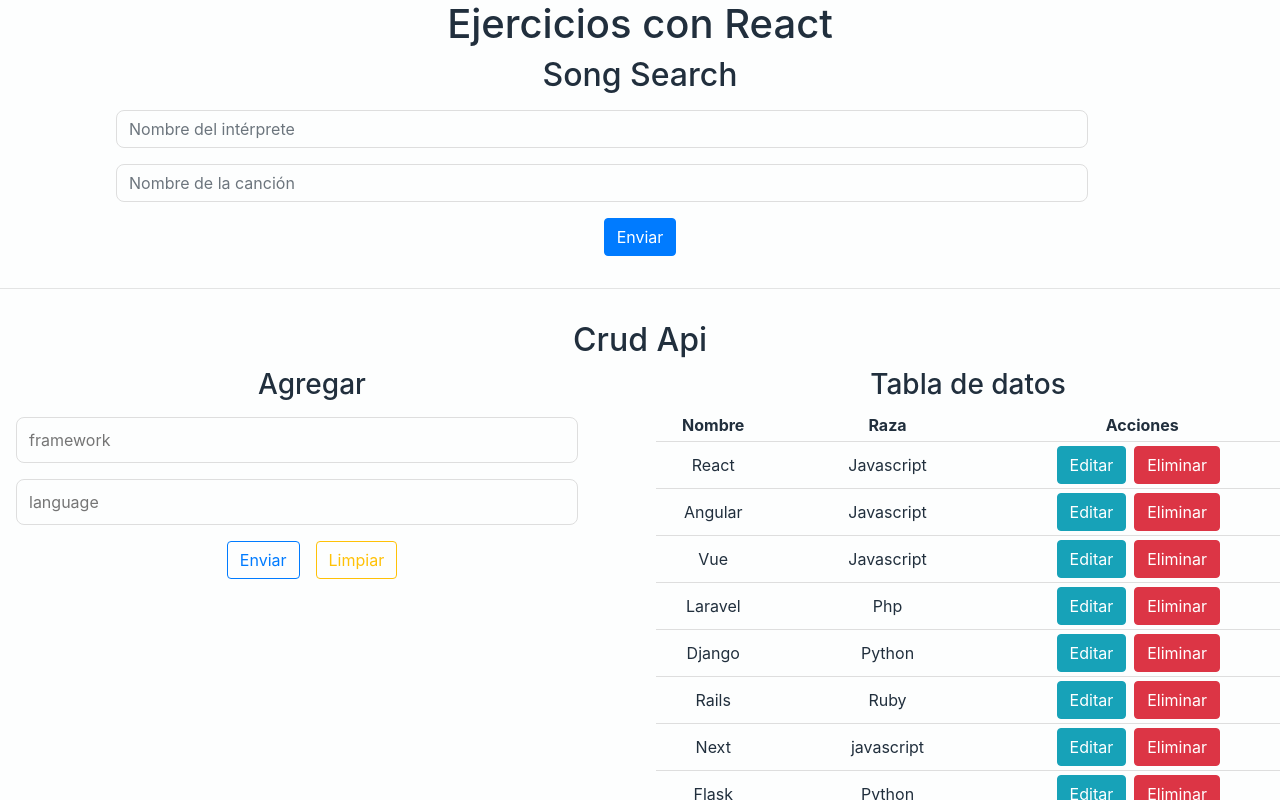
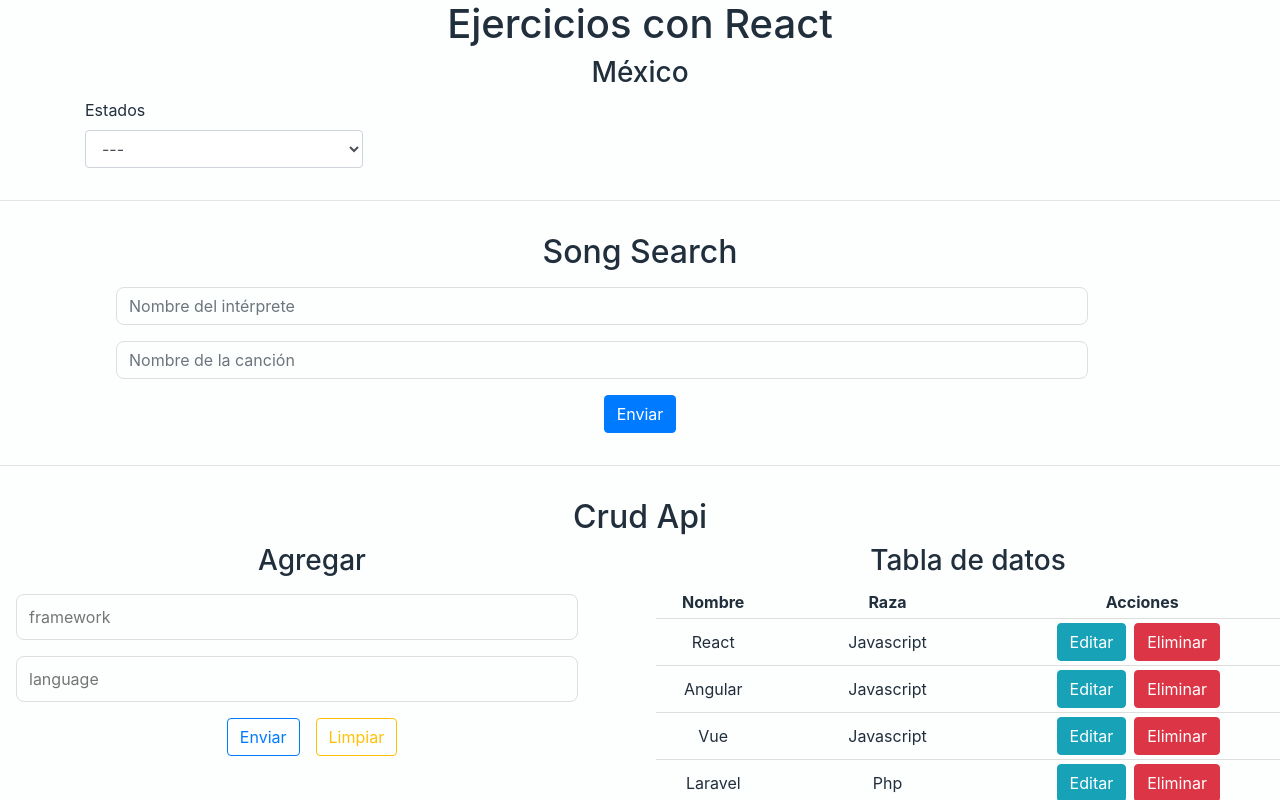
Before and after one commit to BlueDiU/ejercicio-React, a React (Create React App) app: page / in a window 1280 px wide. Shown: the top 800 px of the page. Built offline with nearby package versions, Linux system fonts and the light colour scheme; data requests are answered from the project's data file.

Commit message:
custom hook + abortController

```diff
--- a/src/App.js
+++ b/src/App.js
@@ -1,11 +1,14 @@
 import CrudApi from './components/CrudApi';
 import CrudApp from './components/CrudApp';
+import NestedSelects from './components/NestedSelects';
 import SongSearch from './components/SongSearch';
 
 function App() {
   return (
     <>
       <h1>Ejercicios con React</h1>
+      <NestedSelects />
+      <hr />
       <SongSearch />
       <hr />
       <CrudApi />
--- /dev/null
+++ b/src/components/NestedSelects.js
@@ -0,0 +1,45 @@
+import React, { useState } from 'react';
+
+import SelectList from './selects/SelectList';
+
+function NestedSelects() {
+  const [state, setState] = useState('');
+  const [town, setTown] = useState('');
+  const [suburb, setSuburb] = useState('');
+
+  return (
+    <div className="container">
+      <h3>México</h3>
+
+      <SelectList
+        title="Estados"
+        url=""
+        handleChange={(e) => {
+          setState(e.target.value);
+        }}
+      />
+
+      {state && (
+        <SelectList
+          title="Municipios"
+          url=""
+          handleChange={(e) => {
+            setTown(e.target.value);
+          }}
+        />
+      )}
+
+      {town && (
+        <SelectList
+          title="Colonias"
+          url=""
+          handleChange={(e) => {
+            setSuburb(e.target.value);
+          }}
+        />
+      )}
+    </div>
+  );
+}
+
+export default NestedSelects;
--- /dev/null
+++ b/src/components/selects/SelectList.jsx
@@ -0,0 +1,21 @@
+import React from 'react';
+
+function SelectList({ title }) {
+  return (
+    <>
+      <label htmlFor="selectInput" className="d-block text-left">
+        {title}
+      </label>
+
+      <select
+        className="form-control w-25 mb-3"
+        name=""
+        id="selectInput"
+      >
+        <option value="">---</option>
+      </select>
+    </>
+  );
+}
+
+export default SelectList;
--- a/src/index.css
+++ b/src/index.css
@@ -66,6 +66,10 @@ button {
   background-color: #ec7063;
   color: whitesmoke;
 }
+/* label {
+  display: block;
+  text-align: left !important;
+} */
 
 form {
   margin-bottom: 1rem;
```
Also changed, not shown: src/hooks/useFetch.js (added, +47 -0 lines).
